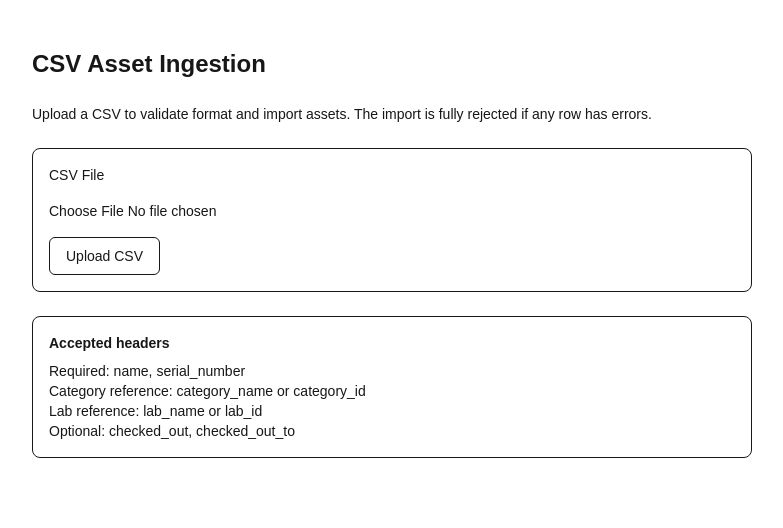
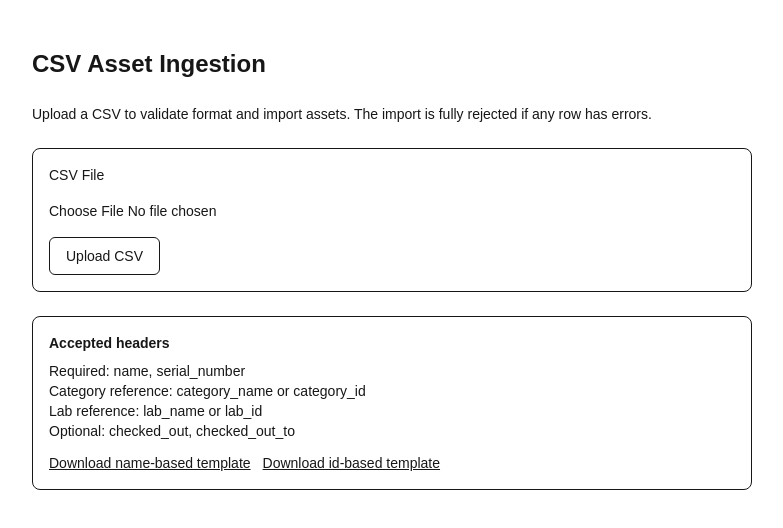
Before and after one commit to takoosh808/EECS_database, a Next.js app in the folder code/full-stack/: page / in a window 1280 px wide. Shown: the top 528 px of the page, without its empty margins (248-1031 px from the left). Built offline with nearby package versions, Linux system fonts and the light colour scheme.

Commit message:
Added template for users to download for the id or name format

```diff
--- a/code/full-stack/app/page.tsx
+++ b/code/full-stack/app/page.tsx
@@ -102,6 +102,14 @@ export default function Home() {
           <p>Category reference: category_name or category_id</p>
           <p>Lab reference: lab_name or lab_id</p>
           <p>Optional: checked_out, checked_out_to</p>
+          <div className="mt-3 flex flex-wrap gap-3">
+            <a className="underline" href="/sample/example.csv" download>
+              Download name-based template
+            </a>
+            <a className="underline" href="/sample/example_ids.csv" download>
+              Download id-based template
+            </a>
+          </div>
         </section>
 
         {result && (
```
Also changed, not shown: code/full-stack/public/sample/example.csv (added), code/full-stack/public/sample/example_ids.csv (added).
